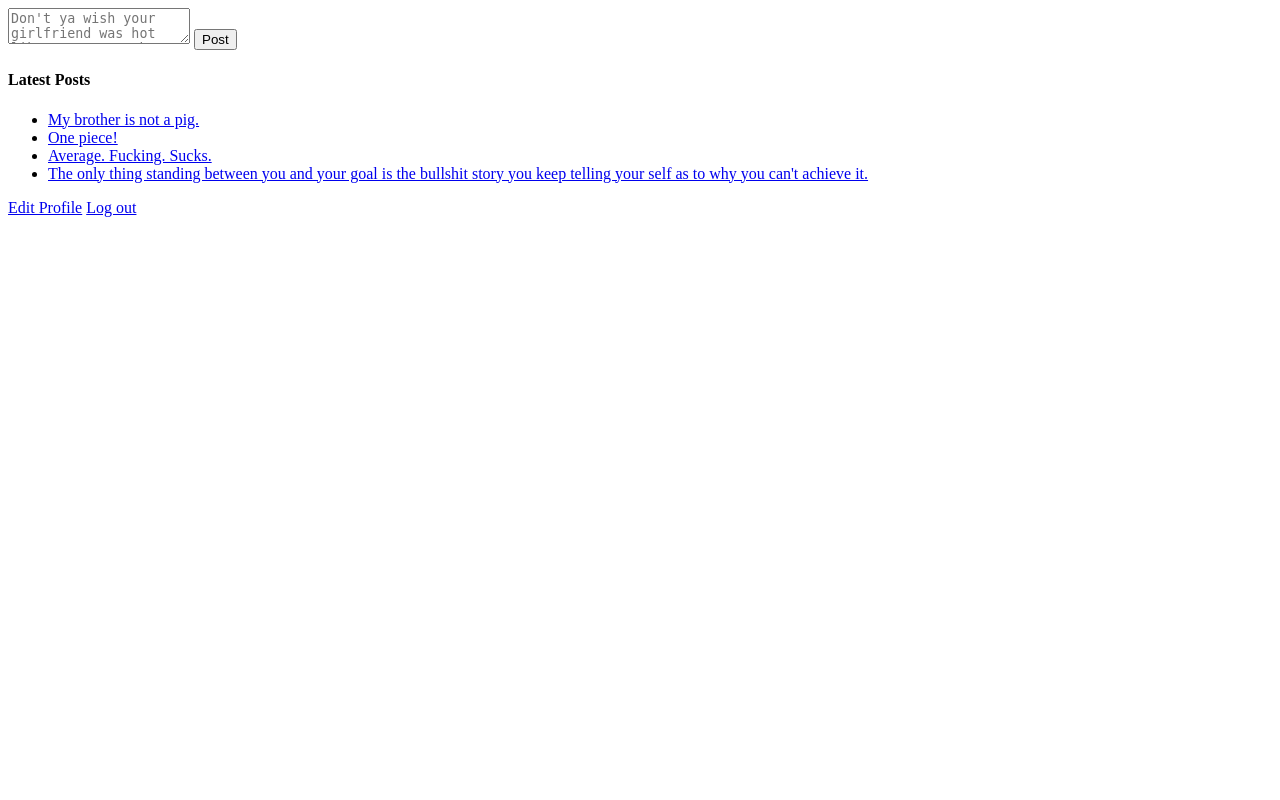
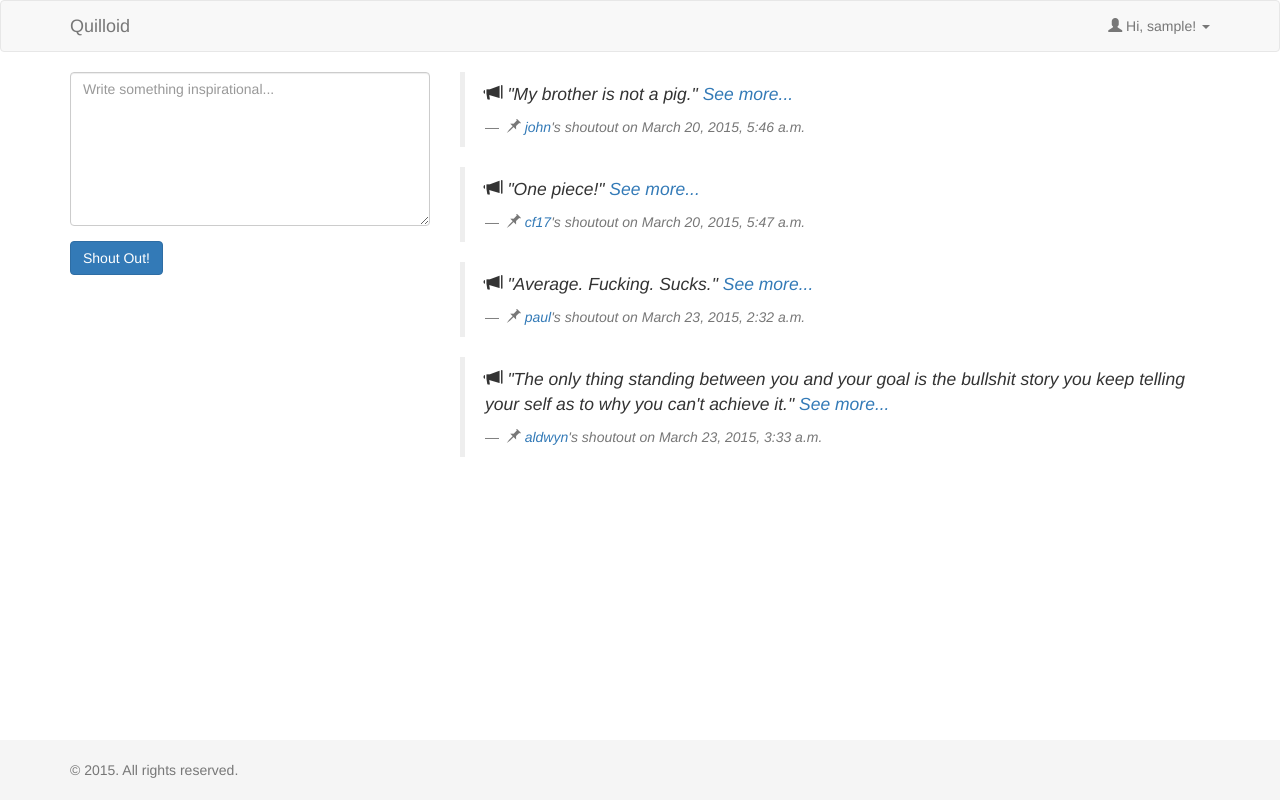
Before and after one commit to aldwyn/fbfeeds, a Django app: template src/fbfeeds/feeds/templates/feeds/feeds.html in a window 1280 px wide. Run offline with Django 3.2, Linux system fonts and the light colour scheme; data comes from the database, SQL or seed files in the repository; both versions use the stored data as it was after the commit; the template is opened without the code that fills it: values that come from a table or form of the project are taken from there, most other values are stand-ins (such as "Sample title", 1, 10 or a date in 2020); parts of the project's set-up code (start-up, migrations or seed data) failed here and were passed over; some libraries are stand-ins or nearby versions.

Commit message:
updated landing page; added favicon for the site; updated views.py

```diff
--- /dev/null
+++ b/src/fbfeeds/feeds/static/feeds/css/styles.css
@@ -0,0 +1,19 @@
+html {
+    position: relative;
+    min-height: 100%;
+}
+body {
+    margin-bottom: 60px;
+}
+.footer {
+    position: absolute;
+    bottom: 0;
+    width: 100%;
+    height: 60px;
+    background-color: #f5f5f5;
+    padding-top: 20px;
+}
+
+.std-container {
+	width: 800px;
+}
--- a/src/fbfeeds/feeds/templates/feeds/feeds.html
+++ b/src/fbfeeds/feeds/templates/feeds/feeds.html
@@ -1,21 +1,43 @@
-{% if error_message %}
-	<p>{{ error_message }}</p>
-{% endif %}
+<!DOCTYPE html>
+<html lang="en">
+{% include 'static/head.html' %}
 
+<body>
+	{% include 'static/header.html' %}
+
+	<div class="container">
+		<div class="row">
+			<div class="col-md-4">
 				<form action="{% url 'feeds:post' %}" method="post">
 				{% csrf_token %}
-	<textarea name="content" placeholder="Don't ya wish your girlfriend was hot like me. Don't cha..."></textarea>
-	<input type="submit" value="Post">
+					<div class="form-group">
+						<textarea name="content" class="form-control" rows="7" required placeholder="Write something inspirational..."></textarea>
+					</div>
+					<button type="submit" class="btn btn-primary">Shout Out!</button>
 				</form>
-
-<h4>Latest Posts</h4>
-<ul>
+			</div>
+			<div class="col-md-8">
 			{% for p in latest_posts %}
-	<li><a href="{% url 'feeds:detail' p.id %}">{{ p.content }}</a></li>
+				<blockquote>
+					<p>
+						<span class="glyphicon glyphicon-bullhorn" aria-hidden="true"></span>
+						<em> "{{ p.content }}" <span><a href="{% url 'feeds:detail' p.id %}">See more...</a></span></em>
+					</p>
+					<footer>
+						<em>
+							<span class="glyphicon glyphicon-pushpin" aria-hidden="true"></span>
+							<a href="{% url 'feeds:profile' p.author.id %}">{{ p.author.username }}</a>'s shoutout on {{ p.post_date }}</em>
+					</footer>
+				</blockquote>
 			{% empty %}
 				<li>Sorry, no posts available yet.</li>
 			{% endfor %}
-</ul>
+			</div>
+		</div>
+	</div>
 
-<a href="{% url 'feeds:edit_profile_view'%}">Edit Profile</a>
-<a href="{% url 'feeds:logout' %}">Log out</a>
+	{% include 'static/footer.html' %}
+</body>
+
+{% include 'static/scripts.html' %}
+</html>
--- a/src/fbfeeds/feeds/templates/feeds/likers.html
+++ b/src/fbfeeds/feeds/templates/feeds/likers.html
@@ -1,7 +1,3 @@
-{% if error_message %}
-	<p>{{ error_message }}</p>
-{% endif %}
-
 <h3><a href="{% url 'feeds:profile' post.author.id %}">{{ post.author.username }}</a> said:</h3>
 <p><em>{{ post.content }}</em></p>
 <a href="{% url 'feeds:like' post.id %}">Like</a>
--- /dev/null
+++ b/src/fbfeeds/feeds/templates/static/footer.html
@@ -0,0 +1,5 @@
+<footer class="footer">
+	<div class="container">
+		<p class="text-muted">&copy; 2015. All rights reserved.</p>
+	</div>
+</footer>
--- /dev/null
+++ b/src/fbfeeds/feeds/templates/static/head.html
@@ -0,0 +1,10 @@
+{% load staticfiles %}
+
+<head>
+	<title>Quilloid | The New Microblog</title>
+	<meta http-equiv="X-UA-Compatible" content="IE=edge">
+	<meta name="viewport" content="width=device-width, initial-scale=1">
+	<link href="{% static 'feeds/css/bootstrap.min.css' %}" rel="stylesheet">
+	<link href="{% static 'feeds/css/styles.css' %}" rel="stylesheet">
+	<link rel="icon" href="{% static 'feeds/images/favicon.png' %}">
+</head>
--- /dev/null
+++ b/src/fbfeeds/feeds/templates/static/header.html
@@ -0,0 +1,18 @@
+<nav class="navbar navbar-default">
+	<div class="container">
+		<div class="navbar-header">
+			<a href="{% url 'feeds:index' %}" class="navbar-brand">Quilloid</a>
+		</div>
+		<ul class="nav navbar-nav navbar-right">
+			<li class="dropdown">
+				<a href="" class="dropdown-toggle" data-toggle="dropdown" role="button" aria-expanded="false">
+					<span class="glyphicon glyphicon-user" aria-hidden="true"></span> Hi, {{ session_user.username }}! <span class="caret"></span>
+				</a>
+				<ul class="dropdown-menu" role="menu">
+					<li><a href="{% url 'feeds:edit_profile_view'%}"><span class="glyphicon glyphicon-cog" aria-hidden="true"></span> Edit profile</a></li>
+					<li><a href="{% url 'feeds:logout' %}"><span class="glyphicon glyphicon-log-out" aria-hidden="true"></span> Log out</a></li>
+				</ul>
+			</li>
+		</ul>
+	</div>
+</nav>
--- /dev/null
+++ b/src/fbfeeds/feeds/templates/static/scripts.html
@@ -0,0 +1,4 @@
+{% load staticfiles %}
+
+<script type="text/javascript" src="{% static 'feeds/js/jquery.min.js' %}"></script>
+<script type="text/javascript" src="{% static 'feeds/js/bootstrap.min.js' %}"></script>
--- a/src/fbfeeds/feeds/views.py
+++ b/src/fbfeeds/feeds/views.py
@@ -62,6 +62,7 @@ def detail(request, post_id):
 		'post': post,
 		'likers_count': likers_count,
 		'is_author': (post.author.pk == request.user.pk),
+		'session_user': request.user,
 		'comments': comments,
 	})
 
```
Also changed, not shown: src/fbfeeds/feeds/templates/feeds/detail.html (+38 -17 lines), src/fbfeeds/feeds/templates/feeds/index.html (+3 -16 lines), src/fbfeeds/db.sqlite3, src/fbfeeds/feeds/static/feeds/css/style.css (deleted), src/fbfeeds/feeds/static/feeds/images/favicon.png (added), 1 other file. Lines whose indentation alone changed are shown as unchanged.
